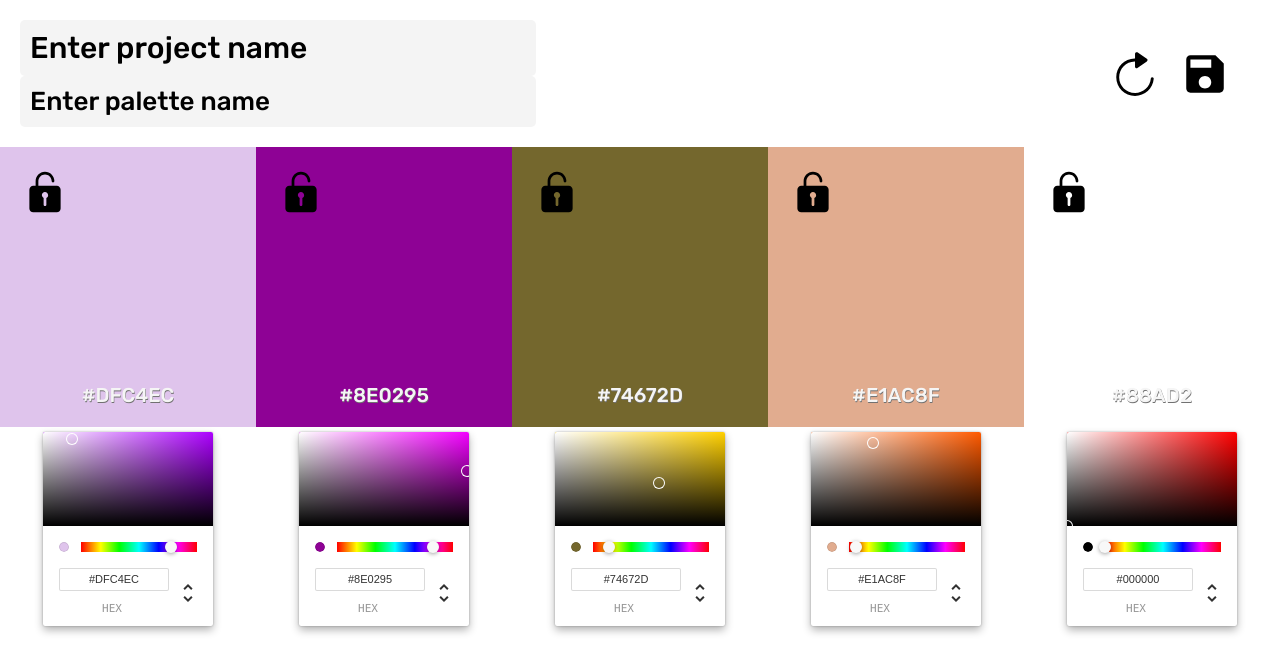
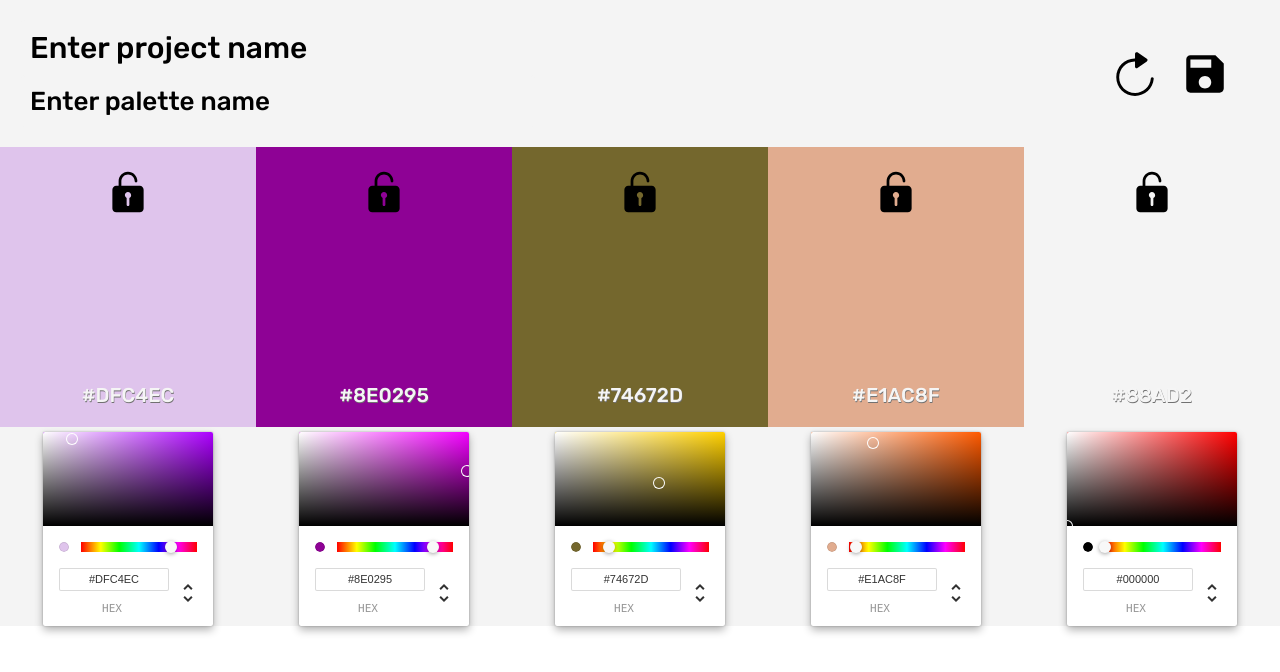
Before and after one commit to sschipke-conga/palette-producer, a React (Create React App) app: page / in a window 1280 px wide. Shown: the top 672 px of the page. Built offline with nearby package versions, Linux system fonts and the light colour scheme.

Commit message:
Fix merge conflicts

```diff
--- a/src/components/App/App.scss
+++ b/src/components/App/App.scss
@@ -8,3 +8,8 @@ body {
 button:hover {
   cursor: pointer;
 }
+
+.App {
+  background: rgb(244, 244, 244);
+  text-align: center;
+}
```
